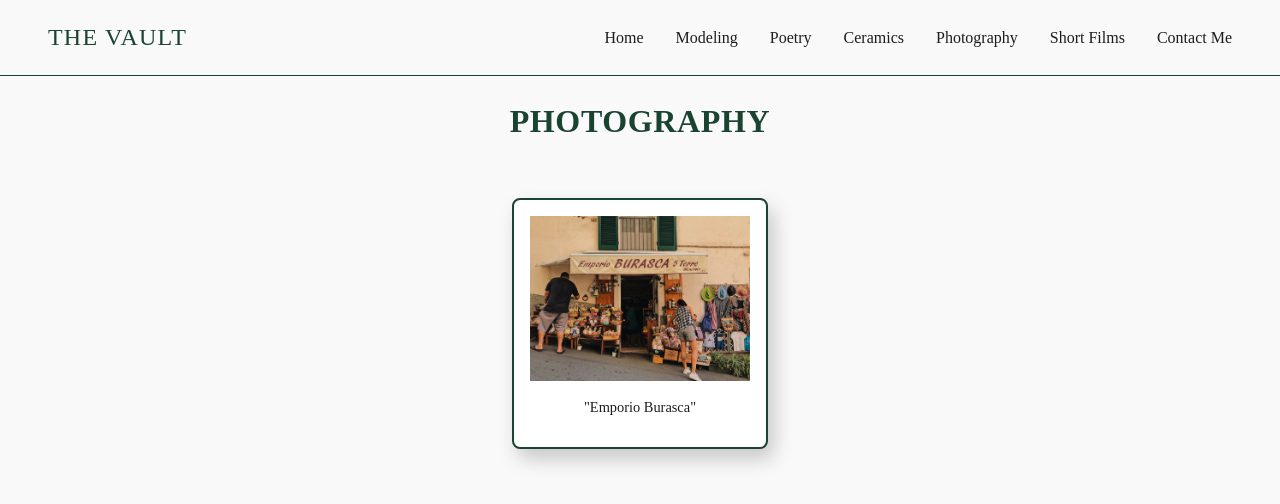
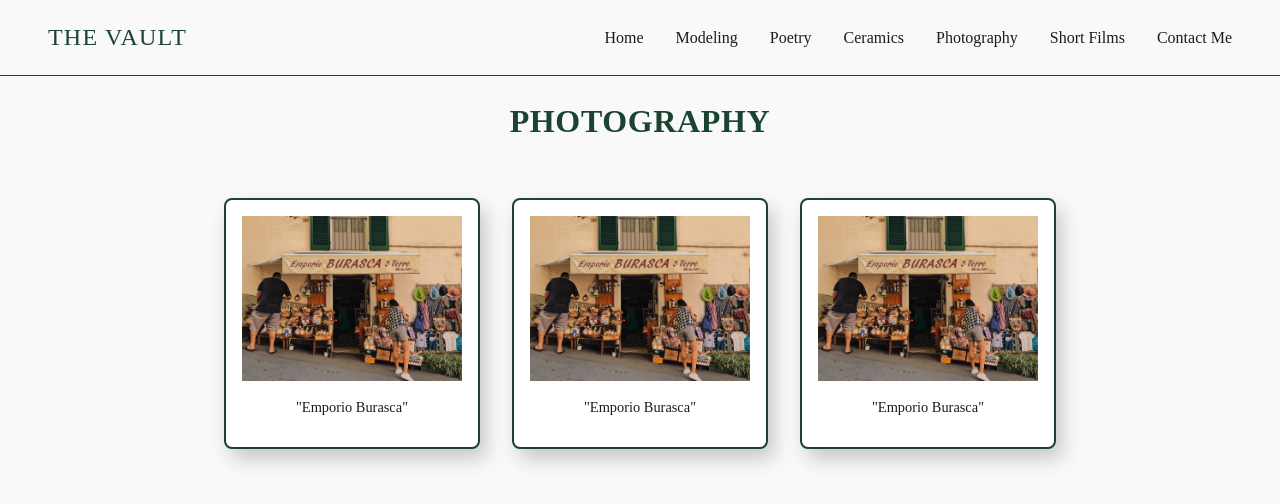
Before and after one commit to LDER-DEV/AlexU_Portfolio, a React (Vite) app: page /Photography in a window 1280 px wide. Shown: the top 504 px of the page. Built offline with nearby package versions, Linux system fonts and the light colour scheme.

Commit message:
updated photo dragging functionality and added dummy data to phtoData.jsx

```diff
--- a/src/assets/photoData.jsx
+++ b/src/assets/photoData.jsx
@@ -1,9 +1,9 @@
 import emporio from '../assets/images/emporio.jpg'
 
 const polaroids=[
-  {title: '"Emporio Burasca"',
-  src: emporio
-  },
+  {title: '"Emporio Burasca"',src: emporio},
+  {title: '"Emporio Burasca"',src: emporio},
+  {title: '"Emporio Burasca"',src: emporio}
 ]
 
 export default polaroids
--- a/src/pages/Photography.jsx
+++ b/src/pages/Photography.jsx
@@ -1,41 +1,33 @@
-import { useEffect, useState, useRef } from 'react'
-import Navbar from '../components/Navbar'
+import { useState } from 'react'
 import anime from 'animejs/lib/anime.es.js'
 import polaroids from '../assets/photoData'
+import Navbar from '../components/Navbar'
 import '../styles/theme.css'
 
 export default function Photography() {
   const [selectedPhoto, setSelectedPhoto] = useState(null)
-  const modalRef = useRef(null)
 
-  useEffect(() => {
-    const cards = document.querySelectorAll('.polaroid')
+  const handleMouseDown = (e) => {
+    const card = e.currentTarget
+    let isDragging = true
+    let startX = e.clientX
+    let startY = e.clientY
 
-    cards.forEach((card, index) => {
-      let isDragging = false
-      let offsetX = 0, offsetY = 0, startX = 0, startY = 0
-
-      const onMouseDown = (e) => {
-        isDragging = true
-        startX = e.clientX
-        startY = e.clientY
-
-        const matrix = new WebKitCSSMatrix(getComputedStyle(card).transform)
-        offsetX = matrix.m41
-        offsetY = matrix.m42
+    const matrix = new DOMMatrixReadOnly(getComputedStyle(card).transform)
+    const offsetX = matrix.m41
+    const offsetY = matrix.m42
 
     card.style.cursor = 'grabbing'
-        card.style.zIndex = '1000'
-      }
+    card.style.zIndex = 1000
 
-      const onMouseMove = (e) => {
+    const handleMouseMove = (moveEvent) => {
       if (!isDragging) return
-        const dx = e.clientX - startX
-        const dy = e.clientY - startY
+      const dx = moveEvent.clientX - startX
+      const dy = moveEvent.clientY - startY
       card.style.transform = `translate(${offsetX + dx}px, ${offsetY + dy}px) rotate(${dx / 15}deg)`
     }
 
-      const onMouseUp = () => {
+    const handleMouseUp = () => {
       if (!isDragging) return
       isDragging = false
       card.style.cursor = 'grab'
@@ -49,38 +41,28 @@
         duration: 600,
         easing: 'easeOutElastic(1, .5)'
       })
+
+      window.removeEventListener('mousemove', handleMouseMove)
+      window.removeEventListener('mouseup', handleMouseUp)
     }
 
-      const onDoubleClick = () => {
-        setSelectedPhoto(polaroids[index])
+    window.addEventListener('mousemove', handleMouseMove)
+    window.addEventListener('mouseup', handleMouseUp)
   }
-
-      card.addEventListener('mousedown', onMouseDown)
-      window.addEventListener('mousemove', onMouseMove)
-      window.addEventListener('mouseup', onMouseUp)
-      card.addEventListener('dblclick', onDoubleClick)
-    })
-  }, [])
-
-  useEffect(() => {
-    if (selectedPhoto && modalRef.current) {
-      anime({
-        targets: modalRef.current,
-        opacity: [0, 1],
-        scale: [0.95, 1],
-        duration: 400,
-        easing: 'easeOutQuad'
-      })
-    }
-  }, [selectedPhoto])
 
   return (
     <section className="photography-page">
       <Navbar />
         <h1>Photography</h1>
+
       <div className="photo-grid">
         {polaroids.map((photo, index) => (
-          <div className="polaroid" key={index}>
+          <div
+            className="polaroid"
+            key={index}
+            onMouseDown={handleMouseDown}
+            onDoubleClick={() => setSelectedPhoto(photo)}
+          >
             <img src={photo.src} alt={photo.title} />
             <p>{photo.title}</p>
           </div>
@@ -89,7 +71,7 @@
 
       {selectedPhoto && (
         <div className="photo-modal-overlay" onClick={() => setSelectedPhoto(null)}>
-          <div className="photo-modal" ref={modalRef} onClick={(e) => e.stopPropagation()}>
+          <div className="photo-modal" onClick={(e) => e.stopPropagation()}>
             <img src={selectedPhoto.src} alt={selectedPhoto.title} />
             <p>{selectedPhoto.title}</p>
             <button onClick={() => setSelectedPhoto(null)}>Close</button>
--- a/src/styles/theme.css
+++ b/src/styles/theme.css
@@ -249,14 +249,14 @@
     text-align: center;
     max-width: 90%;
     max-height: 90%;
-    opacity: 0;
-    transform: scale(0.95);
+    overflow: auto;
   }
 
   .photo-modal img {
     max-width: 100%;
     max-height: 60vh;
     margin-bottom: 1rem;
+    border-radius: 6px;
   }
 
   .photo-modal p {
```
Lines whose indentation alone changed are shown as unchanged.
